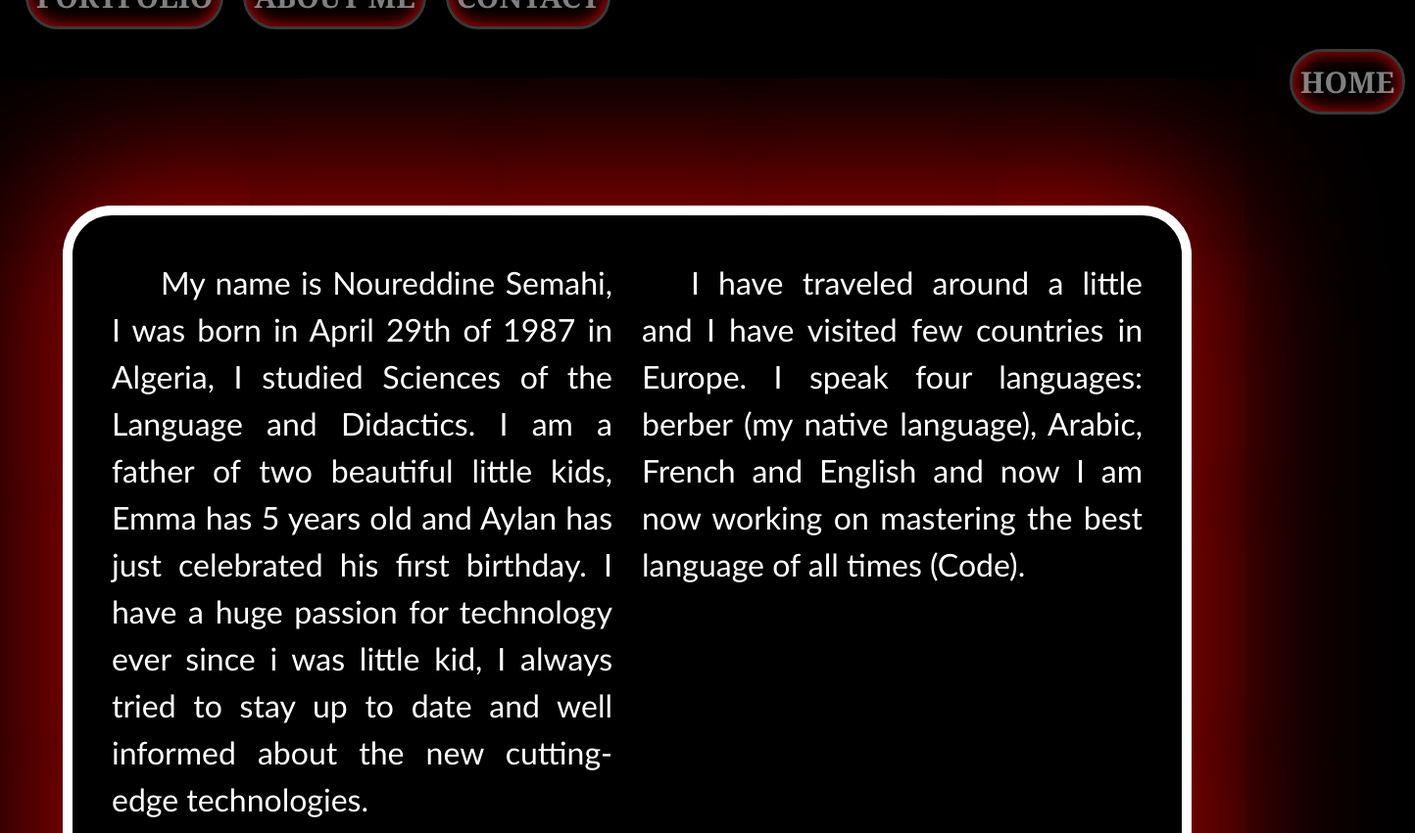
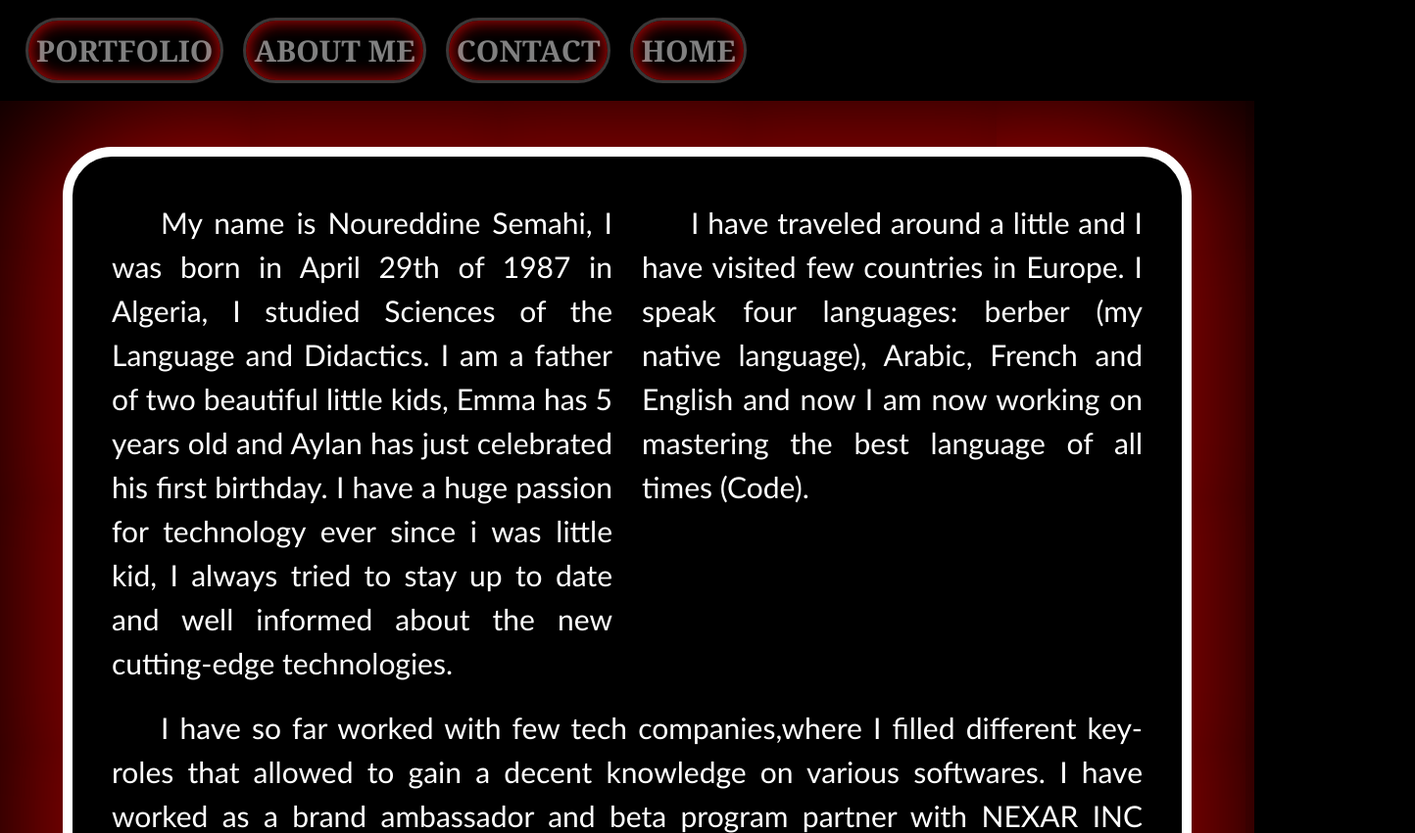
Before and after one commit to noureddine-semahi/My-Portfolio, a plain HTML site: page aboutme.html in a window 1280 px wide. Shown: the top 851 px of the page at 98% size, 1444 px wide, since content can reach past the window. Drawn offline with nearby package versions, Linux system fonts and the light colour scheme.

Commit message:
updating the CSS files

```diff
--- a/assets/css/aboutme.css
+++ b/assets/css/aboutme.css
@@ -8,17 +8,20 @@ body {
 
 
 .navbar {
-    height: 10vh;
-    position: relative;
+    width: 100%;
+    position: absolute;
+    top: 0;
     background-color: black;
 }
 
 .collapse {
+    position: relative;
     align-content: center;
     align-items: center;
+    background-color: black;
 }
 
-.nav-item, .nav-item-2 {
+.nav-item  {
     margin: 10px;
     border: 3px solid;
     border-radius: 50px 50px 50px 50px;
@@ -29,6 +32,19 @@ body {
     -moz-box-shadow: inset 0px 0px 20px -1px rgba(248, 8, 8, 0.91);
     box-shadow: inset 0px 0px 20px -1px rgba(248, 8, 8, 0.911);
 
+}
+
+.nav-item-2 {
+    float: right;
+    margin: 10px;
+    border: 3px solid;
+    border-radius: 50px 50px 50px 50px;
+    border-color: rgb(58, 56, 56);
+    transition: .5s;
+    color:  black;
+    -webkit-box-shadow: inset 0px 0px 20px -1px rgba(248, 8, 8, 0.91);
+    -moz-box-shadow: inset 0px 0px 20px -1px rgba(248, 8, 8, 0.91);
+    box-shadow: inset 0px 0px 20px -1px rgba(248, 8, 8, 0.911);
 }
 
 .nav-link {
@@ -50,11 +66,6 @@ body {
     box-shadow: 0px 0px 162px 4px rgba(250,0,0,0.74);
 }
 
-.nav-item-2 {
-    display: flex;
-    float: left;
-    margin-left: 1300px ;
-}
 h1 {
     font-size: 85px;
     color: black;
@@ -71,9 +82,9 @@ h1 {
     box-shadow: 0px 0px 160px 30px rgba(248, 1, 1, 0.7);
     border-radius: 50px 50px 50px 50px;
     width: 90%;
-    height: 60%;
+    height: 40%;
 	padding: 40px;
-	margin: 130px auto;
+	margin: 150px auto;
     font-family: calibri, cursive;
     transition: .5s;
 }
@@ -83,7 +94,7 @@ p {
 	font-weight: none;
 	color: white;
 	text-indent: 50px;
-	font-size: 32px;
+	font-size: 30px;
     font-style: bold ;
     margin-top: 5px;
     transition: .5s;
--- a/assets/css/contactinfo.css
+++ b/assets/css/contactinfo.css
@@ -7,17 +7,20 @@ body {
 }
 
 .navbar {
-    height: 10vh;
-    position: relative;
+    width: 100%;
+    position: absolute;
+    top: 0;
     background-color: black;
 }
 
 .collapse {
+    position: relative;
     align-content: center;
     align-items: center;
+    background-color: black;
 }
 
-.nav-item, .nav-item-2 {
+.nav-item  {
     margin: 10px;
     border: 3px solid;
     border-radius: 50px 50px 50px 50px;
@@ -28,6 +31,19 @@ body {
     -moz-box-shadow: inset 0px 0px 20px -1px rgba(248, 8, 8, 0.91);
     box-shadow: inset 0px 0px 20px -1px rgba(248, 8, 8, 0.911);
 
+}
+
+.nav-item-2 {
+    float: right;
+    margin: 10px;
+    border: 3px solid;
+    border-radius: 50px 50px 50px 50px;
+    border-color: rgb(58, 56, 56);
+    transition: .5s;
+    color:  black;
+    -webkit-box-shadow: inset 0px 0px 20px -1px rgba(248, 8, 8, 0.91);
+    -moz-box-shadow: inset 0px 0px 20px -1px rgba(248, 8, 8, 0.91);
+    box-shadow: inset 0px 0px 20px -1px rgba(248, 8, 8, 0.911);
 }
 
 .nav-link {
@@ -47,12 +63,6 @@ body {
     -webkit-box-shadow: 0px 0px 162px 4px rgba(250,0,0,0.74);
     -moz-box-shadow: 0px 0px 162px 4px rgba(250,0,0,0.74);
     box-shadow: 0px 0px 162px 4px rgba(250,0,0,0.74);
-}
-
-.nav-item-2 {
-    display: flex;
-    float: left;
-    margin-left: 1300px ;
 }
 
 h1 {
@@ -83,7 +93,7 @@ h1 {
     width: 90%;
     height: 80%;
 	padding: 20px;
-	margin: 130px auto;
+	margin: 150px auto;
     font-family: calibri;
     transition: .5s;
     border-radius: 50px 50px 50px 50px;
--- a/assets/css/get-in-touch.css
+++ b/assets/css/get-in-touch.css
@@ -8,17 +8,20 @@ body {
 
 
 .navbar {
-    height: 10vh;
-    position: relative;
+    width: 100%;
+    position: absolute;
+    top: 0;
     background-color: black;
 }
 
 .collapse {
+    position: relative;
     align-content: center;
     align-items: center;
+    background-color: black;
 }
 
-.nav-item, .nav-item-2 {
+.nav-item  {
     margin: 10px;
     border: 3px solid;
     border-radius: 50px 50px 50px 50px;
@@ -29,6 +32,19 @@ body {
     -moz-box-shadow: inset 0px 0px 20px -1px rgba(248, 8, 8, 0.91);
     box-shadow: inset 0px 0px 20px -1px rgba(248, 8, 8, 0.911);
 
+}
+
+.nav-item-2 {
+    float: right;
+    margin: 10px;
+    border: 3px solid;
+    border-radius: 50px 50px 50px 50px;
+    border-color: rgb(58, 56, 56);
+    transition: .5s;
+    color:  black;
+    -webkit-box-shadow: inset 0px 0px 20px -1px rgba(248, 8, 8, 0.91);
+    -moz-box-shadow: inset 0px 0px 20px -1px rgba(248, 8, 8, 0.91);
+    box-shadow: inset 0px 0px 20px -1px rgba(248, 8, 8, 0.911);
 }
 
 .nav-link {
@@ -49,16 +65,11 @@ body {
     -moz-box-shadow: 0px 0px 162px 4px rgba(250,0,0,0.74);
     box-shadow: 0px 0px 162px 4px rgba(250,0,0,0.74);
 }
-
-.nav-item-2 {
-    display: flex;
-    float: left;
-    margin-left: 1300px ;
-}
 .contact-form {
     background: rgba(53, 47, 47, 0.6);
+    border: 10px solid white;
     color: white;
-    margin-top: 120px;
+    margin: 150px auto;
     padding: 35px;
     -webkit-box-shadow: 40px 50px 160px 30px rgba(248, 1, 1, 0.7);
     -moz-box-shadow: 40px 50px 160px 30px rgba(248, 1, 1, 0.7);
--- a/assets/css/here-i-am.css
+++ b/assets/css/here-i-am.css
@@ -8,17 +8,20 @@ body {
 
 
 .navbar {
-    height: 10vh;
-    position: relative;
+    width: 100%;
+    position: absolute;
+    top: 0;
     background-color: black;
 }
 
 .collapse {
+    position: relative;
     align-content: center;
     align-items: center;
+    background-color: black;
 }
 
-.nav-item, .nav-item-2 {
+.nav-item  {
     margin: 10px;
     border: 3px solid;
     border-radius: 50px 50px 50px 50px;
@@ -29,6 +32,19 @@ body {
     -moz-box-shadow: inset 0px 0px 20px -1px rgba(248, 8, 8, 0.91);
     box-shadow: inset 0px 0px 20px -1px rgba(248, 8, 8, 0.911);
 
+}
+
+.nav-item-2 {
+    float: right;
+    margin: 10px;
+    border: 3px solid;
+    border-radius: 50px 50px 50px 50px;
+    border-color: rgb(58, 56, 56);
+    transition: .5s;
+    color:  black;
+    -webkit-box-shadow: inset 0px 0px 20px -1px rgba(248, 8, 8, 0.91);
+    -moz-box-shadow: inset 0px 0px 20px -1px rgba(248, 8, 8, 0.91);
+    box-shadow: inset 0px 0px 20px -1px rgba(248, 8, 8, 0.911);
 }
 
 .nav-link {
@@ -50,17 +66,11 @@ body {
     box-shadow: 0px 0px 162px 4px rgba(250,0,0,0.74);
 }
 
-.nav-item-2 {
-    display: flex;
-    float: left;
-    margin-left: 1300px ;
-}
-
 .box {
-    height: 800px;
-    width: 50%;
+    height: 700px;
+    width: 40%;
     padding: 20px;
-    margin: 130px auto;
+    margin: 150px auto;
     -webkit-box-shadow: 40px 50px 160px 30px rgba(248, 1, 1, 0.7);
     -moz-box-shadow: 40px 50px 160px 30px rgba(248, 1, 1, 0.7);
     box-shadow: 0px 0px 160px 30px rgba(248, 1, 1, 0.7);
--- a/assets/css/index.css
+++ b/assets/css/index.css
@@ -114,18 +114,20 @@ h1 span:nth-child(12) {
 }
 
 .navbar {
-    height: 10vh;
-    position: relative;
+    width: 100%;
+    position: absolute;
+    top: 0;
     background-color: black;
-    display: flex;
 }
 
 .collapse {
+    position: relative;
     align-content: center;
     align-items: center;
+    background-color: black;
 }
 
-.nav-item, .nav-item-2 {
+.nav-item  {
     margin: 10px;
     border: 3px solid;
     border-radius: 50px 50px 50px 50px;
@@ -136,6 +138,19 @@ h1 span:nth-child(12) {
     -moz-box-shadow: inset 0px 0px 20px -1px rgba(248, 8, 8, 0.91);
     box-shadow: inset 0px 0px 20px -1px rgba(248, 8, 8, 0.911);
 
+}
+
+.nav-item-2 {
+    float: right;
+    margin: 10px;
+    border: 3px solid;
+    border-radius: 50px 50px 50px 50px;
+    border-color: rgb(58, 56, 56);
+    transition: .5s;
+    color:  black;
+    -webkit-box-shadow: inset 0px 0px 20px -1px rgba(248, 8, 8, 0.91);
+    -moz-box-shadow: inset 0px 0px 20px -1px rgba(248, 8, 8, 0.91);
+    box-shadow: inset 0px 0px 20px -1px rgba(248, 8, 8, 0.911);
 }
 
 .nav-link {
@@ -156,9 +171,3 @@ h1 span:nth-child(12) {
     -moz-box-shadow: 0px 0px 162px 4px rgba(250,0,0,0.74);
     box-shadow: 0px 0px 162px 4px rgba(250,0,0,0.74);
 }
-
-.nav-item-2 {
-    display: flex;
-    float: left;
-    margin-left: 1300px ;
-}
--- a/assets/css/portfolio.css
+++ b/assets/css/portfolio.css
@@ -8,17 +8,20 @@ body {
 
 
 .navbar {
-    height: 10vh;
-    position: relative;
+    width: 100%;
+    position: absolute;
+    top: 0;
     background-color: black;
 }
 
 .collapse {
+    position: relative;
     align-content: center;
     align-items: center;
+    background-color: black;
 }
 
-.nav-item, .nav-item-2 {
+.nav-item  {
     margin: 10px;
     border: 3px solid;
     border-radius: 50px 50px 50px 50px;
@@ -29,6 +32,19 @@ body {
     -moz-box-shadow: inset 0px 0px 20px -1px rgba(248, 8, 8, 0.91);
     box-shadow: inset 0px 0px 20px -1px rgba(248, 8, 8, 0.911);
 
+}
+
+.nav-item-2 {
+    float: right;
+    margin: 10px;
+    border: 3px solid;
+    border-radius: 50px 50px 50px 50px;
+    border-color: rgb(58, 56, 56);
+    transition: .5s;
+    color:  black;
+    -webkit-box-shadow: inset 0px 0px 20px -1px rgba(248, 8, 8, 0.91);
+    -moz-box-shadow: inset 0px 0px 20px -1px rgba(248, 8, 8, 0.91);
+    box-shadow: inset 0px 0px 20px -1px rgba(248, 8, 8, 0.911);
 }
 
 .nav-link {
@@ -50,12 +66,6 @@ body {
     box-shadow: 0px 0px 162px 4px rgba(250,0,0,0.74);
 }
 
-.nav-item-2 {
-    display: flex;
-    float: left;
-    margin-left: 1300px ;
-}
-
 .row {
     margin-left: 30px;
     margin-right: 30px;
@@ -66,12 +76,12 @@ body {
     background-color: grey;
     border: 10px solid white;
     border-radius: 50px 50px 50px 50px;
+    margin-top: 150px;
 
 }
 .card-img-top {
     border-radius: 50px 50px 50px 50px;
     border: 10px solid black;
-    box-shadow: 0px 0px 100px 40px rgba(68, 61, 61, 0.7);
 }
 
 h5 {
```
